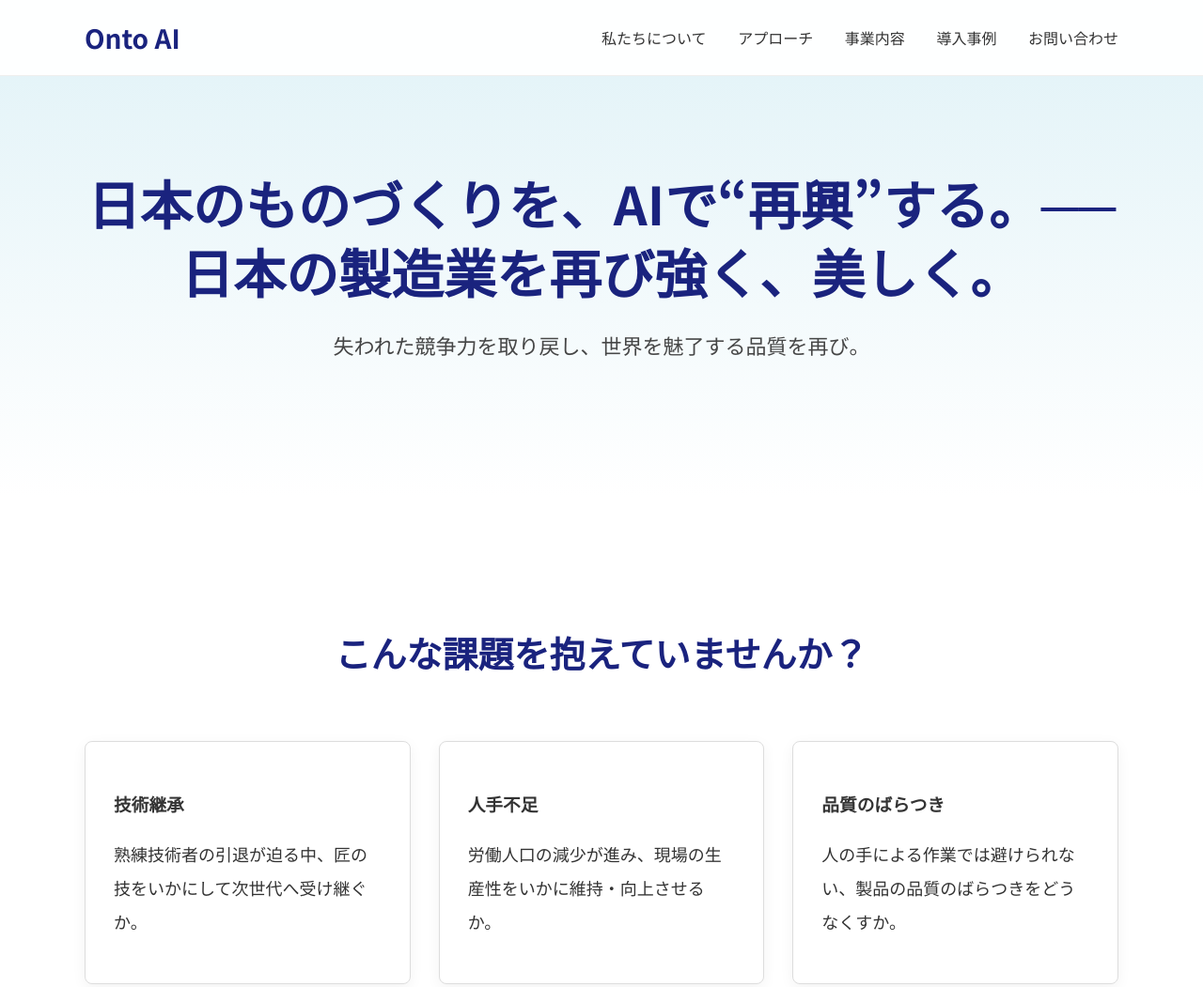
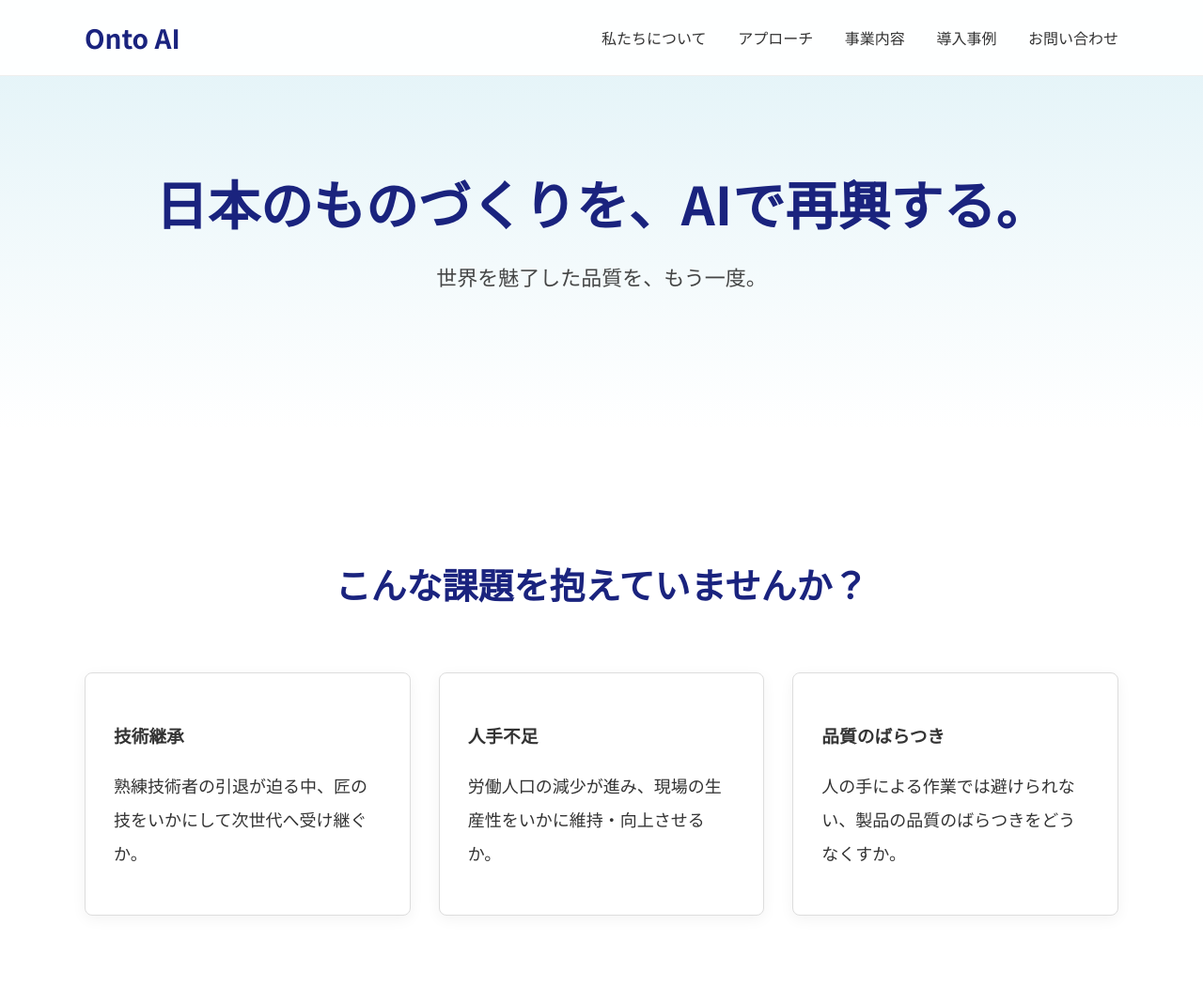
Before and after one commit to NICHIKA-K/onto-site, a plain HTML site: page index.html in a window 1280 px wide. Shown: the top 1051 px of the page at 94% size. Drawn offline with Linux system fonts and the light colour scheme.

Commit message:
feat: Heroセクションのキャッチコピーを更新

```diff
--- a/index.html
+++ b/index.html
@@ -29,8 +29,8 @@
     <main>
         <section class="hero">
             <div class="container">
-                <h1 class="hero-title">日本のものづくりを、AIで“再興”する。── 日本の製造業を再び強く、美しく。</h1>
-                <p class="hero-subtitle">失われた競争力を取り戻し、世界を魅了する品質を再び。</p>
+                <h1 class="hero-title">日本のものづくりを、AIで再興する。</h1>
+                <p class="hero-subtitle">世界を魅了した品質を、もう一度。</p>
             </div>
         </section>
 
```
